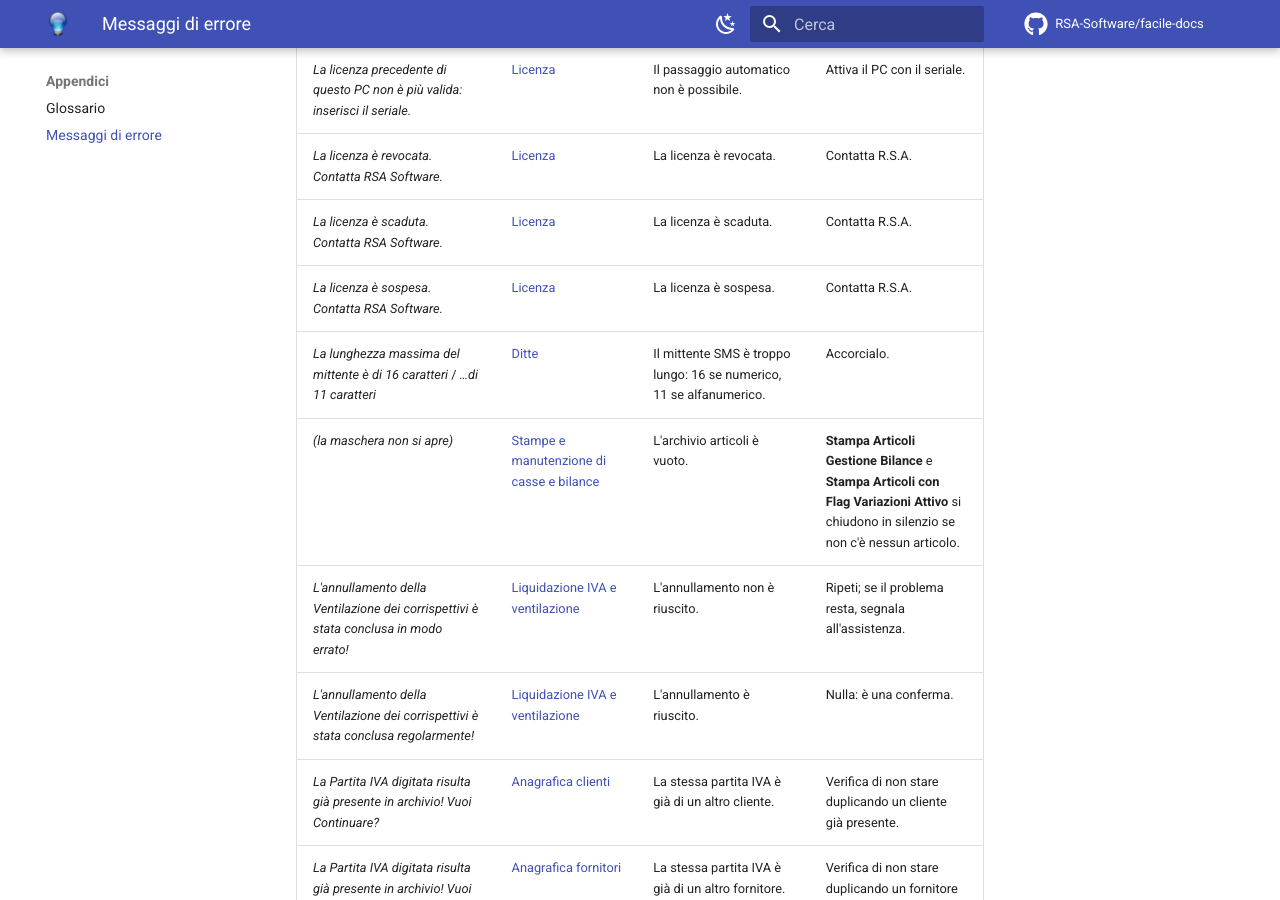
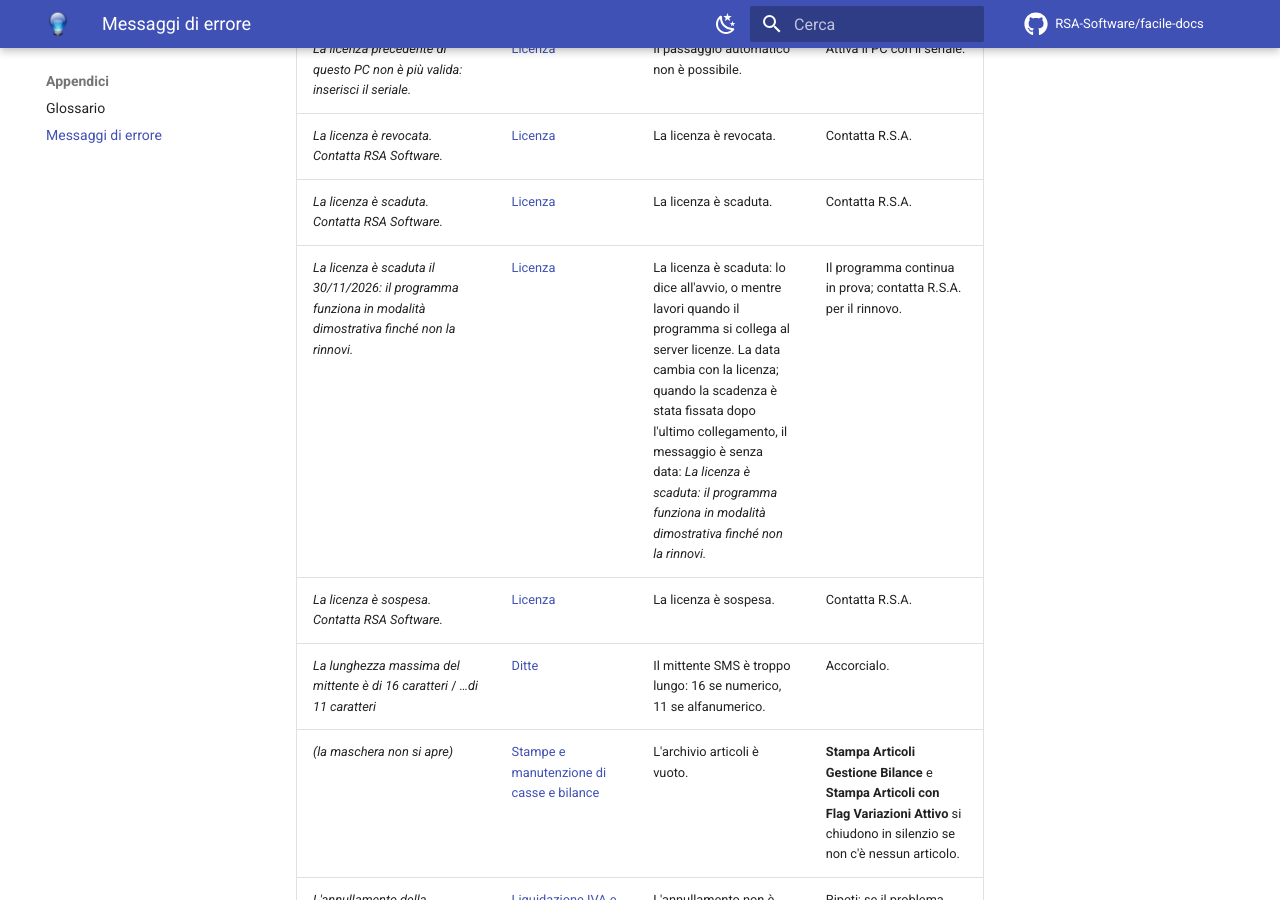
Before and after one commit to RSA-Software/facile-docs, an MkDocs documentation site: the page built from docs/appendici/messaggi-errore.md, in a window 1280 px wide and 900 px high, scrolled down 72837 px. Built offline with MkDocs 1.6.1 and Material for MkDocs 9.7.7, drawn with Linux system fonts in a browser that asks for light colours; comment, search, counter and statistics services are not loaded; some of the changed text lies outside the part shown.

Commit message:
Licenza scaduta, cassa POS senza modulo, partita IVA vuota nel credito fatture
- Gestione licenza: l'avviso della licenza scaduta mentre si lavora, con la data o,
  se la scadenza e' stata fissata dopo l'ultimo collegamento, senza.
- Casse automatiche: senza il modulo la vendita continua senza la cassa automatica.
- Fatture elettroniche passive: «Partita Iva Ditta non impostata!» alla lettura del
  credito.
- Appendice dei messaggi rigenerata (1103).

Co-Authored-By: Claude Opus 5.5 (1M context) <noreply@anthropic.com>
Claude-Session: https://claude.ai/code/session_011tfp52SvzHG7fbrhMBRhR8

```diff
--- a/docs/appendici/messaggi-errore.md
+++ b/docs/appendici/messaggi-errore.md
@@ -710,6 +710,7 @@ Aggiornato al 2026-10-18 — **1101 messaggi**.
 | *La licenza precedente di questo PC non è più valida: inserisci il seriale.* | [Licenza](../moduli/utility/gestione-licenza.md) | Il passaggio automatico non è possibile. | Attiva il PC con il seriale. |
 | *La licenza è revocata. Contatta RSA Software.* | [Licenza](../moduli/utility/gestione-licenza.md) | La licenza è revocata. | Contatta R.S.A. |
 | *La licenza è scaduta. Contatta RSA Software.* | [Licenza](../moduli/utility/gestione-licenza.md) | La licenza è scaduta. | Contatta R.S.A. |
+| *La licenza è scaduta il 30/11/2026: il programma funziona in modalità dimostrativa finché non la rinnovi.* | [Licenza](../moduli/utility/gestione-licenza.md) | La licenza è scaduta: lo dice all'avvio, o mentre lavori quando il programma si collega al server licenze. La data cambia con la licenza; quando la scadenza è stata fissata dopo l'ultimo collegamento, il messaggio è senza data: *La licenza è scaduta: il programma funziona in modalità dimostrativa finché non la rinnovi.* | Il programma continua in prova; contatta R.S.A. per il rinnovo. |
 | *La licenza è sospesa. Contatta RSA Software.* | [Licenza](../moduli/utility/gestione-licenza.md) | La licenza è sospesa. | Contatta R.S.A. |
 | *La lunghezza massima del mittente è di 16 caratteri* / *…di 11 caratteri* | [Ditte](../moduli/anagrafiche/ditte.md) | Il mittente SMS è troppo lungo: 16 se numerico, 11 se alfanumerico. | Accorcialo. |
 | *(la maschera non si apre)* | [Stampe e manutenzione di casse e bilance](../moduli/casse-bilance/stampe-casse-bilance.md) | L'archivio articoli è vuoto. | **Stampa Articoli Gestione Bilance** e **Stampa Articoli con Flag Variazioni Attivo** si chiudono in silenzio se non c'è nessun articolo. |
@@ -937,6 +938,7 @@ Aggiornato al 2026-10-18 — **1101 messaggi**.
 | *Ordine non Trovato in Archivio!* | [Ordini in lavorazione e in ricezione](../moduli/ordini/ordini-in-lavorazione-e-ricezione.md) | La riga della griglia non corrisponde più a un ordine. | Premi **Ricarica** e riprova. |
 | *Pagamento non completato!<br><br>Scegliere:<br>OK - Per continuare a ricevere denaro<br>Annulla - per annullare l'incasso* | [Cassa automatica Cashmatic](../moduli/casse-bilance/casse-automatiche/cashmatic.md) | Il cliente non ha ancora pagato tutto. | **OK** continua ad aspettare; **Annulla** annulla l'incasso e lo scontrino resta aperto. |
 | *Partita Iva/Codice fiscale non corrispondenti per il file :* seguito dal nome del file / *Vuoi Continuare ?* | [Fatture elettroniche passive](../moduli/contabilita/fatture-elettroniche-passive.md) | La fattura è intestata a una partita IVA o a un codice fiscale diversi da quelli della ditta su cui stai lavorando. | **No** se hai sbagliato ditta o file: il file risulta **ignorato** nel riepilogo. **Sì** solo se sai perché l'intestazione è diversa. |
+| *Partita Iva Ditta non impostata!* / *Impossibile continuare.* | [Fatture elettroniche passive](../moduli/contabilita/fatture-elettroniche-passive.md) | Senza la partita IVA della ditta il credito del servizio non si può verificare. | Impostala nella [ditta](../moduli/anagrafiche/ditte.md) e riprova. |
 | *Partita IVA non impostata su configurazione Ditta!* / *Partita IVA non impostata sul fornitore!* | [Riordino articoli con analisi prezzi](../moduli/ordini/riordino-articoli.md) | Manca un dato obbligatorio per l'invio EDI. | Compila la partita IVA sulla [ditta](../moduli/anagrafiche/ditte.md) o sul [fornitore](../moduli/anagrafiche/anagrafica-fornitori.md). |
 | *Partita iva non impostata sulla ditta!* | [Fatture elettroniche passive](../moduli/contabilita/fatture-elettroniche-passive.md) | Manca la partita IVA nei dati della ditta. | Impostala nella [ditta](../moduli/anagrafiche/ditte.md): è quella che il programma confronta con l'intestatario della fattura. |
 | *Partita IVA non Valida ! Vuoi Continuare?* | [Anagrafica clienti](../moduli/anagrafiche/anagrafica-clienti.md) | Su un soggetto italiano il codice di controllo della partita IVA non torna. | Rispondi **No** e ricontrolla il numero. |
```
Also changed, not shown: other parts of docs/appendici/messaggi-errore.md (+1 -1 lines), docs/moduli/casse-bilance/casse-automatiche/index.md (+4 -3 lines), docs/moduli/contabilita/fatture-elettroniche-passive.md (+1 -0 lines), docs/moduli/utility/gestione-licenza.md (+1 -0 lines).
